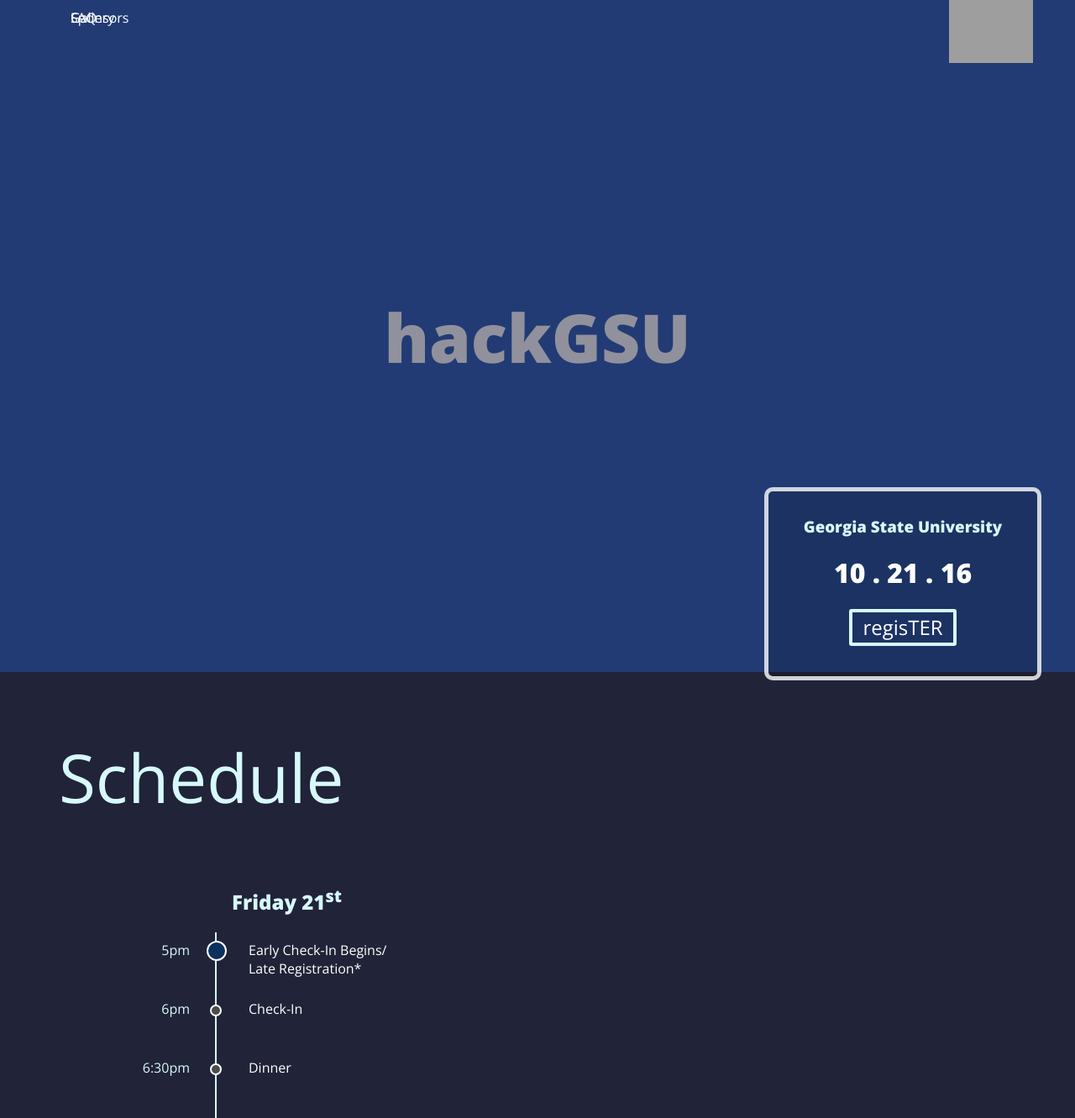
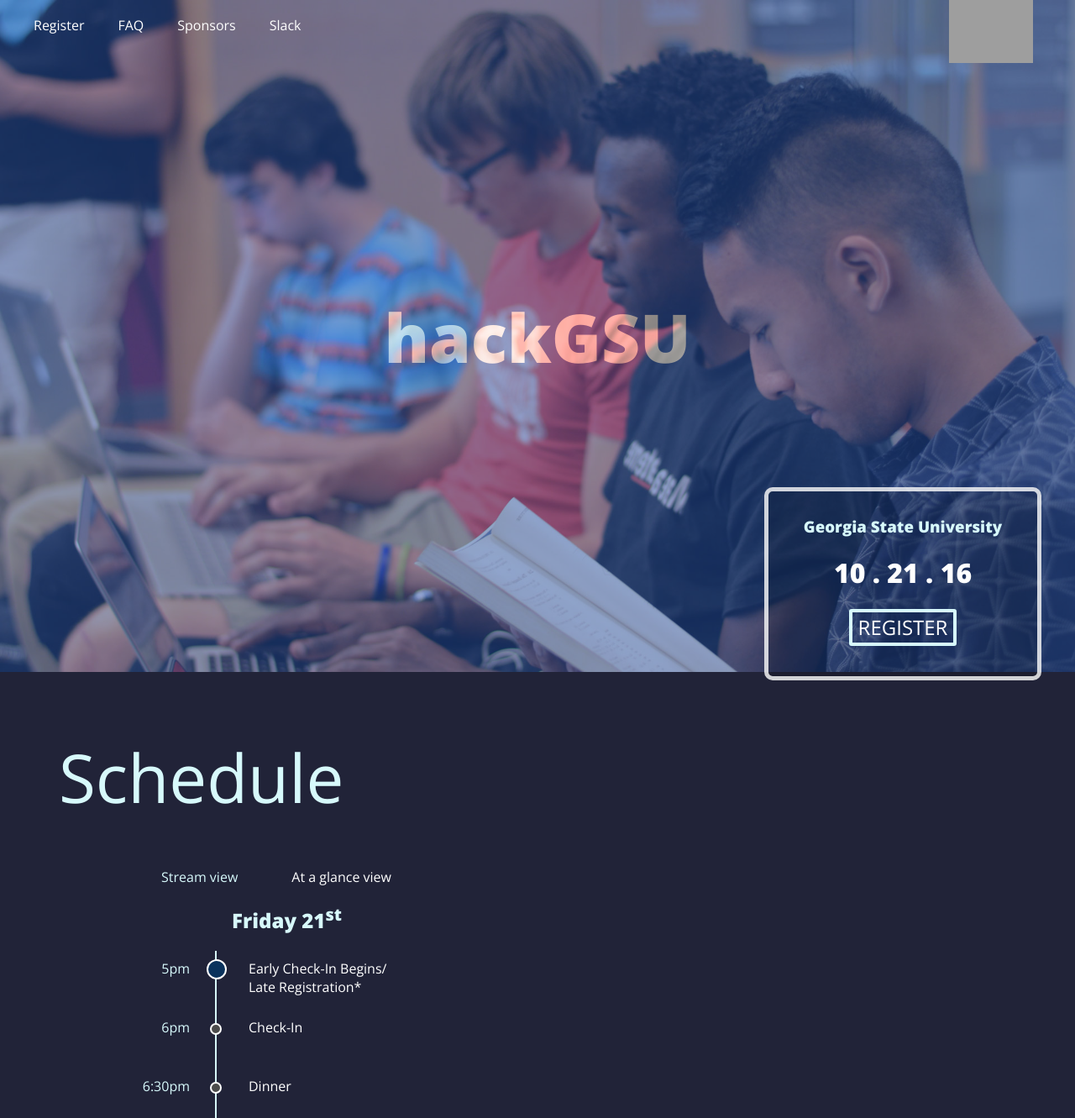
Before and after one commit to soloarnett/hackgsu-website, a PHP site: page / in a window 1280 px wide. Shown: the top 1331 px of the page at 84% size. Run offline with PHP 8.4, Linux system fonts and the light colour scheme; grey boxes are pictures that could not be loaded.

Commit message:
huge update

```diff
--- a/css/main.css
+++ b/css/main.css
@@ -153,10 +155,6 @@ span{
 	height: auto;
 }
 
-.width-third{
-	margin-left: 20px;
-}
-
 .min-width-1331{
 	min-width: 1331px;
 }
@@ -248,7 +250,72 @@ span{
 	cursor: default;
 }
 
+
+
 /*OBJECT ATTRIBUTES*/
+.schedule-wrapper{
+	-moz-transition: all .2s ease-in;
+    -o-transition: all .2s ease-in;
+    -webkit-transition: all .2s ease-in;
+    transition: all .2s ease-in;
+	width: calc(100% - 20vw);
+	margin-left: 20vw;
+}
+.glance-day{
+	float: left;
+	width: calc(100% / 3 - 80px);
+	padding-left: 80px;
+}
+
+.glance-wrapper{
+	min-width: 1130px;
+	width: calc(90vw + 240px);
+	margin-left: 5vw;
+}
+
+
+.schedule-view{
+	-webkit-tap-highlight-color: rgba(0,0,0,0);
+	display: inline;
+	-moz-transition: all .1s ease-in;
+    -o-transition: all .1s ease-in;
+    -webkit-transition: all .1s ease-in;
+    transition: all .1s ease-in;
+	color: #ffffff;
+	cursor: pointer;
+}
+
+.nav-link-text{
+	position: relative;
+	float: left;
+	top: 50%;
+	transform: translateY(-50%);
+}
+
+.desktop-top-links-positioning{
+	-moz-transition: all .2s ease-in;
+    -o-transition: all .2s ease-in;
+    -webkit-transition: all .2s ease-in;
+    transition: all .2s ease-in;
+	position: fixed;
+	z-index: 999;
+	color: white;
+	background-color: black;
+}
+
+.mobile-top-links-container{
+	width: 100vw;
+	height: 60px;
+}
+.nav-link{
+	width: auto;
+	height: 60px;
+	margin-left: 40px;
+}
+
+.arrow-image{
+	display: none;
+}
 .agenda-object-container{
 }
 .blur-50{
@@ -657,7 +743,8 @@ span{
 }
 
 #back-image{
-	/*background-image: url("../images/cover.jpg");*/
+	background-image: url("../images/desktop-main.jpg");
+	background-size: cover;
 }
 
 #image2{
@@ -673,6 +760,30 @@ span{
 	background-color: rgba(10,50,92,1);
 	z-index: 3;
 }
+
+#sponsors-image{
+	width: calc(100% - 15vw);
+	height: calc(100% - 160px);
+	background-size: contain;
+	background-repeat: no-repeat;
+	margin-left: 15vw;
+	background-image: url("../images/desktop-sponsors.png");
+}
+
+#stream-view{
+	color: rgba(215,249,251,1);
+	margin-left: 15vw;
+}
+
+#glance-view{
+	margin-left: 5vw;
+}
+#view-text-wrapper{
+	display: none;
+}
+
+
+
 
 
 /*----------------------------------------@MEDIA----------------------------------------*/
--- a/index.html
+++ b/index.html
@@ -12,25 +12,27 @@
 		<!-- welcome -->
 		<div class="full-image height-full-screen position-relative float-left overflow-hidden">
 
-			<div class="position-absolute zindex-top mobile-cover-full-image" id="appstore"></div>
 			<div class="width-full height-full background-blue position-absolute zindex-3 opacity-50" id="main-image-cover">
 				<h1 class="font-white zindex-top no-margin position-absolute-middle title-font-size  no-cursor" id="title">hackGSU</h1>
 			</div>
-			<div class="position-relative" id="back-image"></div>
+			<div class="position-absolute position-absolute-top width-full-screen height-full-screen" id="back-image"></div>
 				<!-- <img class="width-full invisible" src="images/top-image-sizer.png"> -->
 
 			<!-- </div> -->
 			<div class="width-full height-full zindex-top position-absolute position-absolute-top">
-				<div class="font-white position-absolute top-10 left-5p zindex-top mobile-top-links-positioning">
+				<div class="desktop-top-links-positioning mobile-top-links-positioning">
 					<div class="mobile-top-links-container">
-						<div class="position-relative float-left link nav-link  width-third" id="faq-link">
-							<span class="nav-link-text position-absolute">FAQ</span>
+						<div class="position-relative float-left unselectable link nav-link width-third" id="register-link">
+							<span class="nav-link-text">Register</span>
 						</div>
-						<div class="position-relative float-left link nav-link width-third" id="sponsors-link">
-							<span class="nav-link-text position-absolute">Sponsors</span>
+						<div class="position-relative float-left unselectable link nav-link  width-third" id="faq-link">
+							<span class="nav-link-text">FAQ</span>
 						</div>
-						<div class="position-relative float-left link nav-link width-third" id="galler-link">
-						<span class="nav-link-text position-absolute">Gallery</span>
+						<div class="position-relative float-left unselectable link nav-link width-third" id="sponsors-link">
+							<span class="nav-link-text">Sponsors</span>
+						</div>
+						<div class="position-relative float-left unselectable link nav-link width-third" id="slack-link">
+							<span class="nav-link-text">Slack</span>
 						</div>
 					</div>
 				</div>
@@ -42,9 +44,14 @@
 		<div class="width-full height-auto position-relative float-left overflow-x-hidden" id="schedule">
 			<div class="height-full ad-avoider position-relative float-left" id="schedule-container">
 				<h1 class=" no-cursor title-font-size skinny-font sky-text bump-top-left title-placement mobile-center-h1 mobile-padding-vertical-bump" id="schedule-title">Schedule</h1>
-				<div class="" id="schedule-wrapper">
+				<div class="center-text" id="view-text-wrapper">
+					<span class="position-relative float-left schedule-view" id="stream-view">Stream view</span>
+					<span class="position-relative float-left schedule-view" id="glance-view">At a glance view</span>
+				</div>
+
+				<div class="schedule-wrapper" id="schedule-wrapper">
 					<!-- Agenda -->
-					<div class="day-sign position-relative" id="">
+					<div class="day-sign position-relative clear-left" id="friday">
 						<div class="day-box position-relative float-left width-full height-auto">
 							<h2 class="bump-top-left  no-cursor sky-text">Friday 21<sup>st</sup></h2>
 							<div class="agenda-tracker position-absolute sky-back"></div>
@@ -95,7 +102,7 @@
 							</div>
 						</div>
 					</div>
-					<div class="day-sign position-relative" id="">
+					<div class="day-sign position-relative" id="saturday">
 						<div class="day-box position-relative float-left width-full height-auto">
 							<h2 class="bump-top-left  no-cursor sky-text">Saturday 22<sup>nd</sup></h2>
 							<div class="agenda-tracker position-absolute height-full sky-back"></div>
@@ -146,7 +153,7 @@
 							</div>
 						</div>
 					</div>
-					<div class="day-sign position-relative" id="">
+					<div class="day-sign position-relative" id="sunday">
 						<div class="day-box position-relative float-left width-full height-auto">
 							<h2 class="bump-top-left  no-cursor sky-text">Sunday 23<sup>rd</sup></h2>
 							<div class="agenda-tracker short-tracker position-absolute sky-back"></div>
@@ -185,7 +192,7 @@
 
 
 		<!-- blurred programmer -->
-		<div class="height-full-screen width-full-screen position-relative float-left">
+		<div class="height-full-screen width-full-screen position-relative float-left" id="eat-sleep">
 			<div class="width-full height-full background-teal position-absolute zindex-3 opacity-50" id="main-image-cover">
 				<div class="zindex-top no-margin position-absolute-middle  no-cursor center-text eat-sleep">
 					<h1 class="font-white" id="">EAT</h1>
@@ -210,27 +217,14 @@
 			        	<h4>I have never been to a hackathon before, what should I do?</h4>
 			        	No problem! We will be providing mentors during the hackathon and we will be running workshops during the hackathon.
 			    	</div>
-				<div class="faq-item float-left">
+			    	<div class="faq-item float-left">
 			        	<h4>When and where is hackGSU happening?</h4>
 			        	hackGSU will take place on October 21st-23rd, at our beautiful downtown campus in Atlanta, GA.
-			    	</div>
-			    	<div class="faq-item float-right">
-			        	<h4>Who can participate?</h4>
-			        	All university students*! You do not have to be a computer science major to participate in the competition! If you're someone who is willing to learn and wants to take a shot at changing the world, no matter what your field is, you definitely belong here.
-			    	</div>
-			    	<div class="faq-item float-right">
-			        	<h4>How much does it cost?</h4>
-			        	Nothing! Zero! The event is absolutely free for all participants. We will provide you with the venue, food, Wi-Fi, etc. You just need to show up.
-			    	</div>
-			    	<div class="faq-item float-right">
-			        	<h4>I am not near to Atlanta, is there travel reimbursement?</h4>
-			        	We will provide up to $200 in individual travel reimbursement this year, while funds are available. Please let us know in advance if you live out of state so that we can coordinate with you! (If we are not notified in advance of your travel reimbursement request, unfortunately we cannot guarantee that we will be able to reimburse you).
 			    	</div>
 			    	<div class="faq-item float-left">
 			        	<h4>But I don't have an idea, what should I do?</h4>
 			        	Not a problem! We will walk you through how to generate great ideas at the beginning of hackGSU.
 			    	</div>
-
 			    	<div class="faq-item float-left">
 			        	<h4>How about teams?</h4>
 			        	Once the idea generation is done, there will be an open mic and networking time to find a team. In addition, after you have registered, you also will be invited to the hackGSU Facebook group prior to the hackathon in order to discuss ideas and teams.
@@ -240,21 +234,38 @@
 			        	You will definitely need your laptop, phone, their chargers, as well as a valid student or government ID. Feel free to also bring along a sleeping bag, and we recommend some comfortable clothes (and a hoodie!).
 			    	</div>
 			    	<div class="faq-item float-left">
+			        	<h4>How can I confirm that my registration was received for HackGSU?</h4>
+			        	Login to your my.mlh.io account, and choose My Profile > Authorized Apps. Your HackGSU registration will display, including the date that you registered.
+			    	</div>
+				</div>
+
+				<div class="faq-container position-relative float-left height-full width-full">
+			    	<div class="faq-item float-left">
+			        	<h4>Who can participate?</h4>
+			        	All university students*! You do not have to be a computer science major to participate in the competition! If you're someone who is willing to learn and wants to take a shot at changing the world, no matter what your field is, you definitely belong here.
+			    	</div>
+			    	<div class="faq-item float-left">
+			        	<h4>How much does it cost?</h4>
+			        	Nothing! Zero! The event is absolutely free for all participants. We will provide you with the venue, food, Wi-Fi, etc. You just need to show up.
+			    	</div>
+			    	<div class="faq-item float-left">
 			        	<h4>When is the deadline to register?</h4>
 			        	The deadline to register is on October 20th at 11:59pm EST.
 			    	</div>
 			    	<div class="faq-item float-left">
-			        	<h4>How can I confirm that my registration was received for HackGSU?</h4>
-			        	Login to your my.mlh.io account, and choose My Profile > Authorized Apps. Your HackGSU registration will display, including the date that you registered.
+			        	<h4>I am not near to Atlanta, is there travel reimbursement?</h4>
+			        	We will provide up to $200 in individual travel reimbursement this year, while funds are available. Please let us know in advance if you live out of state so that we can coordinate with you! (If we are not notified in advance of your travel reimbursement request, unfortunately we cannot guarantee that we will be able to reimburse you).
 			    	</div>
-			    	<div class="faq-item float-right">
+			    	<div class="faq-item float-left">
 			        	<h4>How do I obtain travel reimbursement?</h4>
 			        	We will provide up to $200 in individual travel reimbursement this year, while funds are available (see above). To obtain the travel reimbursement, you must have receipts. You must not live or go to school in Georgia to be eligible for travel reimbursement. Funds are dispersed on a first-come, first-served basis, based on the timestamp of your pre-event email request. Examples of eligible travel expenses include gas, airline tickets, etc. There will be plenty of free food at the HackGSU event, so we are not reimbursing food expenses. We are not reimbursing hotel expenses at this time (you are welcome to bring a sleeping bag).
 			    	</div>
-			    	<div class="faq-item float-right">
+			    	<div class="faq-item float-left">
 			        	<h4>Is there a Code of Conduct?</h4>
 			        	Yes, we abide by the <a href="http://static.mlh.io/docs/mlh-code-of-conduct.pdf">Major League Hacking Code of Conduct.</a>
 			    	</div>
+			    </div>
+			    <div class="faq-container position-relative faq-center float-left height-full width-full clear-both">
 			    	<div class="faq-item center padding-top-20">
 			        	<h4>*I'm in highschool and I would like to attend...</h4>
 			        	We'd love to see you. Please email us at <a href="mailto:hackathon@cs.gsu.edu?subject=HackGSU-Fall2016-highschool">hackathon@cs.gsu.edu</a>, so that we can coordinate the parental permissions that you'll need! If you're local to Georgia, please register!If you're not from Georgia, please register, and make sure to drop us a note so that we can help reimburse travel expenses (while funds last).
@@ -263,12 +274,12 @@
 			        	<h4>I have another question...</h4>
 			        	Please feel free to email us at <a href="mailto:hackathon@cs.gsu.edu?subject=HackGSU-Fall2016-question">hackathon@cs.gsu.edu</a> for any questions you have!<br>
 			    	</div>
-				</div>
+			    </div>
 			</div>
 		</div>
 
 		<!-- slideshow image -->
-		<div class="mobile-cover-full-image position-relative float-left overflow-auto" id="slideshow-container">
+		<div class="height-full-screen width-full-screen mobile-cover-full-image position-relative float-left overflow-auto" id="slideshow-container">
 			<div class="height-full-screen position-relative float-left" id="slideshow">
 				<div class="arrow-image" id="arrow-image-left">
 					<img class="slideshow-image-placement" id="slideshow-right" src="images/slideshow/arrows/right.png">
@@ -295,16 +306,23 @@
 		<!-- sponsors -->
 		<div class="width-full height-full-screen position-relative float-left mobile-cover-full-image teal-back" id="sponsors">
 			<div class="height-full ad-avoider position-relative float-left">
-			<h1 class=" no-cursor title-font-size skinny-font sky-text bump-top-left title-placement mobile-center-h1 mobile-padding-vertical-bump" id="sponsors-title">Sponsors</h1>
+				<h1 class=" no-cursor title-font-size skinny-font sky-text bump-top-left title-placement mobile-center-h1 mobile-padding-vertical-bump" id="sponsors-title">Sponsors</h1>
+				<div class="position-relative float-left clear-both" id="sponsors-image">
 
+				</div>
 			</div>
+
 		</div>
 
 		<!-- mobile bottom image -->
-		<div class="height-full-screen width-full-screen position-relative float-left overflow-hidden">
-			<div class="width-full height-full background-rose position-absolute zindex-3 opacity-50" id="bottom-image-cover"></div>
+		<div class="height-full-screen width-full-screen position-relative float-left overflow-hidden background-black" id="explore">
+			<h1 class="no-cursor title-font-size skinny-font sky-text bump-top-left title-placement mobile-center-h1 mobile-padding-vertical-bump" id="explore-title">Explore</h1>
+			<div class="width-full-screen height-auto position-relative float-left clear-both ad-avoider">
+
+			</div>
+			<!-- <div class="width-full height-full background-rose position-absolute zindex-3 opacity-50" id="bottom-image-cover"></div>
 			<div class="position-relative float-left mobile-cover-full-image" id="city-gif"></div>
-			<div class="position-relative float-left mobile-cover-full-image" id="bottom-image"></div>
+			<div class="position-relative float-left mobile-cover-full-image" id="bottom-image"></div> -->
 
 		</div>
 
@@ -318,7 +336,7 @@
 			<!-- <div class="width-full height-full blur-50 position-absolute position-absolute-top"></div> -->
 			<h3 class="link ">Georgia State University</h3>
 			<h1 class="no-cursor ">10 . 21 . 16</h1>
-			<div class="open-sans position-inline-inner-middle " id="rsvp-button">regisTER</div>
+			<div class="open-sans position-inline-inner-middle " id="rsvp-button">REGISTER</div>
 
 		</div>
 	</div>
@@ -327,6 +345,6 @@
 
 	<!-- <script type="text/javascript">$(function(){var $w = $(window),$background = $('#background');if ((/Android|iPhone|iPad|iPod|BlackBerry/i).test(navigator.userAgent || navigator.vendor || window.opera)){$background.css({'top': 'auto', 'bottom': 0});$w.resize(sizeBackground);sizeBackground();}function sizeBackground(){$background.height(screen.height);}});
 	</script> -->
-	<!-- <script type="text/javascript" src="scripts/main.js"></script> -->
+	<script type="text/javascript" src="scripts/main.js"></script>
 </body>
 </html>
--- /dev/null
+++ b/scripts/main.js
@@ -0,0 +1,166 @@
+var windowHeight = window.innerHeight;
+var windowWidth = window.innerWidth;
+var bodyPos = $('body').scrollTop();
+var schedulePos = $('#schedule').offset().top;
+var eatSleepPos = $('#eat-sleep').offset().top;
+var faqPos = $('#bottom').offset().top;
+var slideshowPos = $('#slideshow-container').offset().top;
+var sponsorsPos = $('#sponsors').offset().top;
+var explorePos = $('#explore').offset().top;
+
+
+function navColorSelctor(){
+	bodyPos = $('body').scrollTop();
+	schedulePos = $('#schedule').offset().top;
+	eatSleepPos = $('#eat-sleep').offset().top;
+	faqPos = $('#bottom').offset().top;
+	slideshowPos = $('#slideshow-container').offset().top;
+	sponsorsPos = $('#sponsors').offset().top;
+	explorePos = $('#explore').offset().top;
+
+	if (windowWidth > 756) {
+		if (bodyPos > schedulePos-1){
+			if (bodyPos > eatSleepPos -1) {
+				if (bodyPos > faqPos-1) {
+					if (bodyPos > slideshowPos-1) {
+						if (bodyPos > sponsorsPos-1) {
+							if (bodyPos > explorePos -1) {
+								return "rgba(0,0,0,1)";
+							}else{
+								return "rgba(0,33,38,1)"
+							}
+						}else{
+							return "rgba(0,0,0,0)";
+						}
+					}else{
+						return "rgba(31,4,41,1)";
+					}
+				}else{
+					return "rgba(0,0,0,0)";
+				}
+			}else{
+				return "rgba(28,30,51,1)";
+			}
+		}else{
+			return "rgba(0,0,0,0)";
+		}
+	}else{
+		return "rgba(0,0,0,1)"
+	}
+}
+
+function resizeCatcher(){
+	windowWidth = window.innerWidth;
+	$(".desktop-top-links-positioning").css("background-color",navColorSelctor);
+}
+
+function scrollCatcher(){
+	$(".desktop-top-links-positioning").css("background-color",navColorSelctor);
+}
+
+
+$(document).ready(function(){
+
+
+
+	if (windowWidth < 756) {
+		$(".desktop-top-links-positioning").css("background-color","rgba(0,0,0,1)");
+	}else{
+		$(".desktop-top-links-positioning").css("background-color","rgba(0,0,0,0)");
+	}
+
+
+	window.onresize = resizeCatcher;
+	window.onscroll = scrollCatcher;
+
+
+	$("#faq-link").click(function() {
+		// console.log("faq clicked");
+		$('body').css("overflow", "hidden");
+	    $('body').animate({
+	        scrollTop: $("#faq-title").offset().top
+	    }, 500);
+	    $('body').css("overflow", "auto");
+	});
+
+	$("#sponsors-link").click(function() {
+	    $('body').animate({
+	        scrollTop: $("#sponsors").offset().top
+	    }, 500);
+	});
+
+	$("#slideshow-left").click(function() {
+		// console.log("click");
+	    $('#slideshow-container').animate({
+	        scrollLeft: $('#slideshow-right').offset().left
+	    }, 1000);
+	});
+	$("#slideshow-right").click(function() {
+		console.log("click");
+	    $('#slideshow-container').animate({
+	        scrollLeft: $('#slideshow-left').offset().left
+	    }, 1000);
+	});
+
+	$("#view-text-wrapper").css("display", "block");
+
+	$("#glance-view").click(function(){
+		$('#glance-view').css("color", "rgba(215,249,251,1)");
+		$('#stream-view').css("color", "rgba(255,255,255,1)");
+		$('#friday').addClass('transition');
+		setTimeout(
+		  function()
+		  {
+			$('#schedule').removeClass('overflow-x-hidden');
+			$('#schedule').addClass('overflow-x-auto');
+			$('#schedule-wrapper').addClass('glance-wrapper');
+			$('#saturday').css('opacity', '0');
+			$('#sunday').css('opacity', '0');
+			$('#friday').addClass('glance-day');
+			$('#saturday').addClass('glance-day');
+			$('#sunday').addClass('glance-day');
+
+			setTimeout(
+			  function()
+			  {
+				$('#saturday').addClass('transition');
+				$('#sunday').addClass('transition');
+				$('#saturday').css('opacity', '1');
+				$('#sunday').css('opacity', '1');
+			  }, 400);
+		  }, 300);
+
+
+
+
+
+	});
+	$("#stream-view").click(function(){
+
+		$('#stream-view').css("color", "rgba(215,249,251,1)");
+		$('#glance-view').css("color", "rgba(255,255,255,1)");
+		$('#saturday').css('opacity', '0');
+		$('#sunday').css('opacity', '0');
+		setTimeout(
+		  function()
+		  {
+			$('#schedule-wrapper').removeClass('glance-wrapper');
+			$('#friday').removeClass('glance-day');
+			$('#saturday').removeClass('glance-day');
+			$('#sunday').removeClass('glance-day');
+			$('#saturday').css('opacity', '1');
+			$('#sunday').css('opacity', '1');
+			$('#schedule').removeClass('overflow-x-auto');
+			$('#schedule').addClass('overflow-x-hidden');
+			setTimeout(
+			  function()
+			  {
+			  	$('#friday').removeClass('transition');
+				$('#saturday').removeClass('transition');
+				$('#sunday').removeClass('transition');
+			  }, 300);
+		  }, 300);
+
+	});
+
+});
```
Also changed, not shown: other parts of css/main.css (+78 -10 lines), scripts/countdown.php (added, +16 -0 lines), images/desktop-eat-sleep.jpg (added), images/desktop-main.jpg (added), images/desktop-sponsors.png (added).
